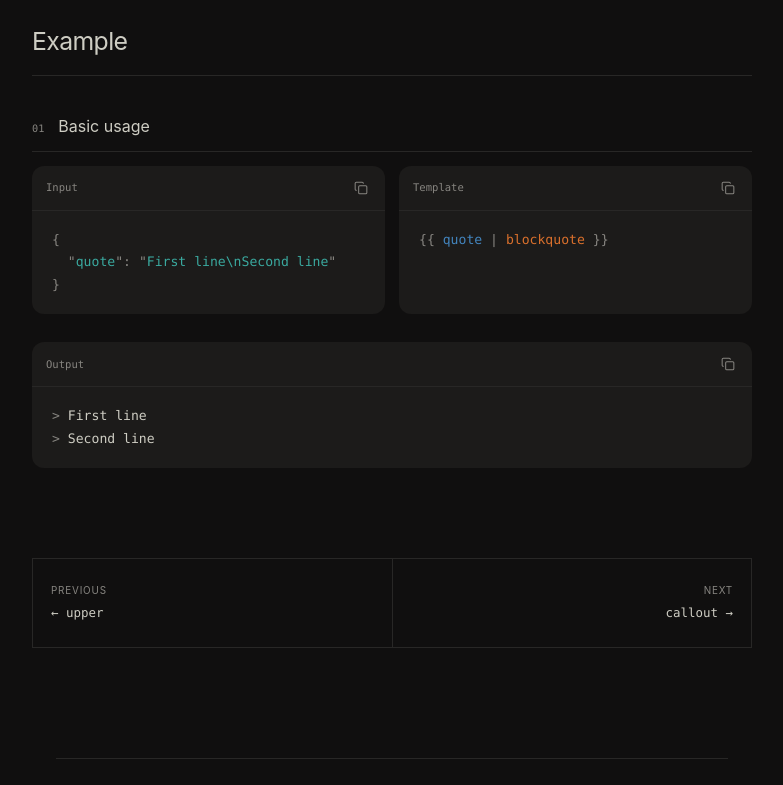
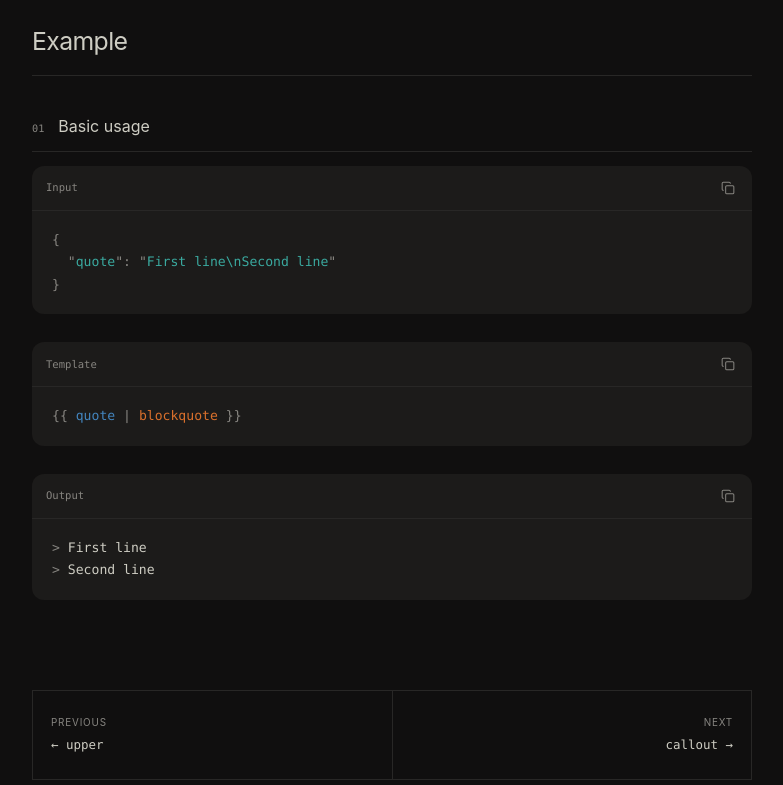
Before and after one commit to obsidianmd/knap, a Next.js app in the folder website/: page /filters/blockquote in a window 1280 px wide. Shown: the part 587-1372 px from the top of the page, without its empty margins (248-1031 px from the left). Built offline with nearby package versions, Linux system fonts and the light colour scheme.

Commit message:
Stack filter example code blocks

```diff
--- a/website/app/globals.css
+++ b/website/app/globals.css
@@ -422,9 +422,8 @@ footer > a:last-child { justify-self: end; }
 .filter-example-card > header { display: flex; gap: 14px; align-items: baseline; border-bottom: 1px solid var(--line); padding-bottom: 11px; }
 .filter-example-card > header span { color: var(--muted); font-family: "SFMono-Regular", Consolas, monospace; font-size: 0.64rem; }
 .filter-example-card h3 { margin: 0; color: var(--paper); font-size: 1rem; }
-.example-grid { min-width: 0; display: grid; grid-template-columns: 1fr 1fr; gap: 14px; }
+.example-grid { min-width: 0; display: grid; grid-template-columns: minmax(0, 1fr); gap: 14px; }
 .example-grid .doc-code { min-width: 0; margin: 14px 0 0; }
-.example-grid .doc-code:last-child { grid-column: 1 / -1; }
 .behavior-list { display: grid; gap: 11px; margin: 0; padding-left: 1.25rem; }
 .behavior-list li::marker { color: var(--accent); }
 .related-filters { display: grid; grid-template-columns: repeat(2, 1fr); gap: 1px; border: 1px solid var(--line); background: var(--line); }
@@ -470,8 +469,6 @@ footer > a:last-child { justify-self: end; }
   .filter-directory-group > header { grid-template-columns: 1fr; gap: 5px; }
   .filter-row { grid-template-columns: 120px 1fr 18px; }
   .filter-row .filter-example { display: none; }
-  .example-grid { grid-template-columns: 1fr; }
-  .example-grid .doc-code:last-child { grid-column: auto; }
   .api-list article { grid-template-columns: 1fr; gap: 10px; }
 }
 
```
